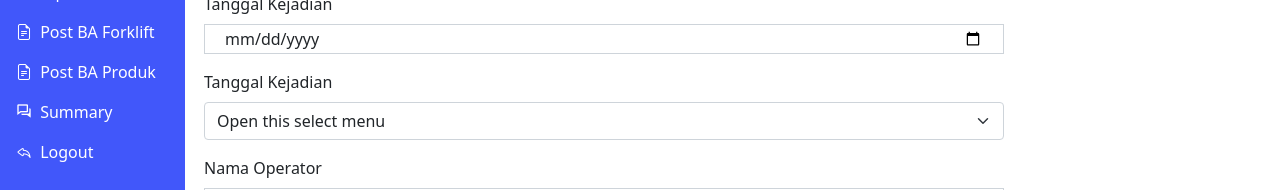
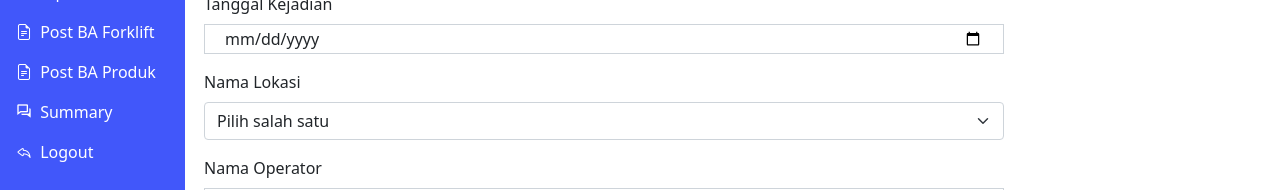
Before and after one commit to abdulRohman67/E-berita-ikk, a plain HTML site: page InputKerusakan.html in a window 1280 px wide. Shown: the part 146-336 px from the top of the page. Drawn offline with nearby package versions, Linux system fonts and the light colour scheme.

Commit message:
Update InputKerusakan.html

```diff
--- a/InputKerusakan.html
+++ b/InputKerusakan.html
@@ -83,12 +83,11 @@
    <input type="date" class="form-control" style="border-radius:0;">
     </div>
        <div class="mb-3">
-           <label class="form-label">Tanggal Kejadian </label>
-         <select class="form-select" aria-label="Default select example">
-  <option selected>Open this select menu</option>
-  <option value="1">One</option>
-  <option value="2">Two</option>
-  <option value="3">Three</option>
+           <label class="form-label">Nama Lokasi </label>
+         <select class="form-select" aria-label="Default select exam">
+  <option selected>Pilih salah satu</option>
+  <option value="1">Automation Warehouse</option>
+  <option value="2">Manual Warehouse</option>
 </select>
        </div
        <div class="mb-3">
```
